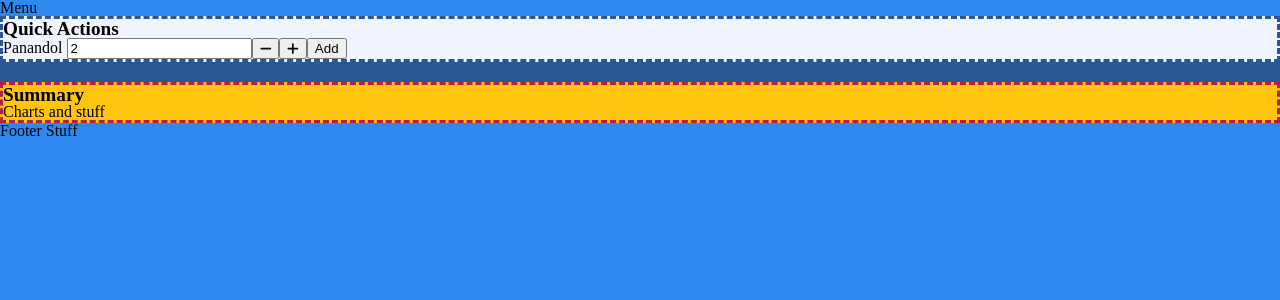
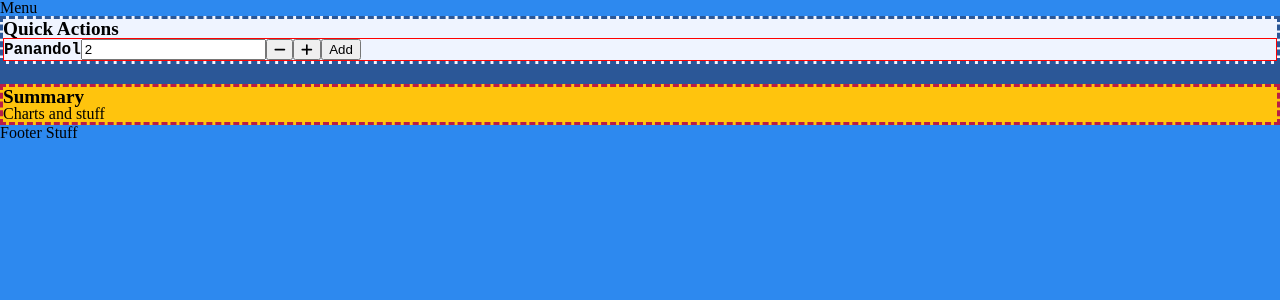
Before and after one commit to alexjwatts83/lfe-log, an Angular app in the folder src/life-log-spa/: page / in a window 1280 px wide. Shown: the top 300 px of the page. Built offline with nearby package versions, Linux system fonts and the light colour scheme.

Commit message:
more variables

```diff
--- a/src/life-log-spa/src/app/quick-actions/quick-actions.component.html
+++ b/src/life-log-spa/src/app/quick-actions/quick-actions.component.html
@@ -1,7 +1,7 @@
 <div class="quick-actions-container">
   <h2>Quick Actions</h2>
-  <div>
-    Panandol
+  <div class="quick-action">
+    <span class="quick-action-task">Panandol</span>
     <input type="number" value="2">
     <button type="button">
       <fa-icon [icon]="faMinus"></fa-icon>
--- a/src/life-log-spa/src/app/quick-actions/quick-actions.component.scss
+++ b/src/life-log-spa/src/app/quick-actions/quick-actions.component.scss
@@ -1,4 +1,13 @@
+@import './../../variables.scss';
+
 .quick-actions-container {
-  background-color: #eff4ff;
-  border: 3px dashed #2b5797;
+  background-color: $light-blue;
+  border: 3px dashed $dark-blue;
+  .quick-action {
+    border: 1px solid red;
+    span.quick-action-task {
+      font-weight: $bold;
+      font-family: 'Courier New', Courier, monospace;
+    }
+  }
 }
--- a/src/life-log-spa/src/variables.scss
+++ b/src/life-log-spa/src/variables.scss
@@ -1,4 +1,9 @@
 $blue: #2d89ef;
+$light-blue: #eff4ff;
 $dark-blue: #2b5797;
+
+$bold: 600;
+$bolder: 700;
+
 $main-bg-colour: $blue;
 $content-bg-colour: $dark-blue;
```
